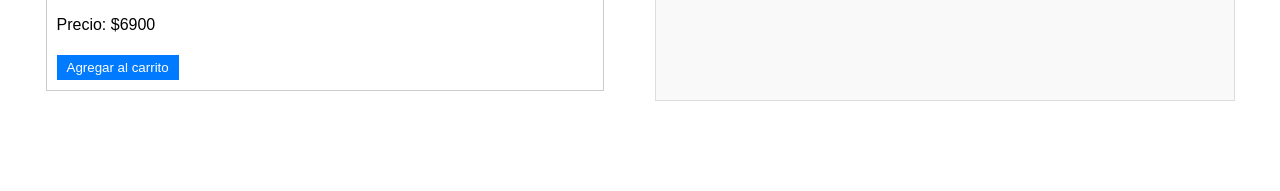
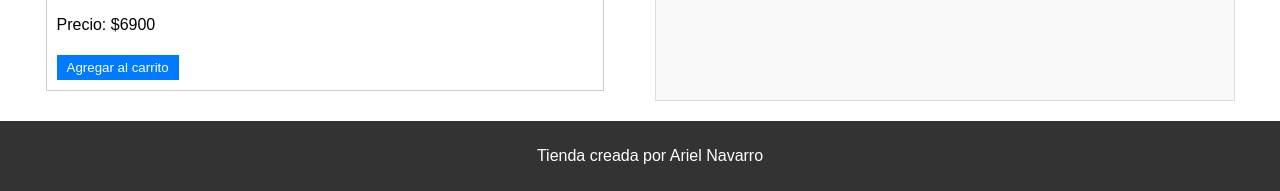
Before and after one commit to Ariel-Andres-Navarro/Re-entrega-final-js, a plain HTML site: page index.html in a window 1280 px wide. Shown: the part 1412-1603 px from the top of the page. Before the commit the page ends 1533 px from the top, so only its background shows below. Drawn offline with Linux system fonts and the light colour scheme.

Commit message:
agrego footer y estilos

```diff
--- a/index.html
+++ b/index.html
@@ -40,7 +40,9 @@
             <button id="pagar">Pagar</button> <!-- Botón de pagar-->
         </div>
     </div>
-
+    <footer>
+        <p>Tienda creada por Ariel Navarro</p>
+    </footer>
     <script src="./js/app.js"></script>
 </body>
 </html>
--- a/style.css
+++ b/style.css
@@ -141,3 +141,13 @@ button:hover {
 #pagar:hover {
     background-color: #218838;
 }
+
+footer {
+    background-color: #333;
+    color: #fff;
+    text-align: center;
+    padding: 10px;
+    position: relative;
+    bottom: 0;
+    width: 100%;
+}
```
